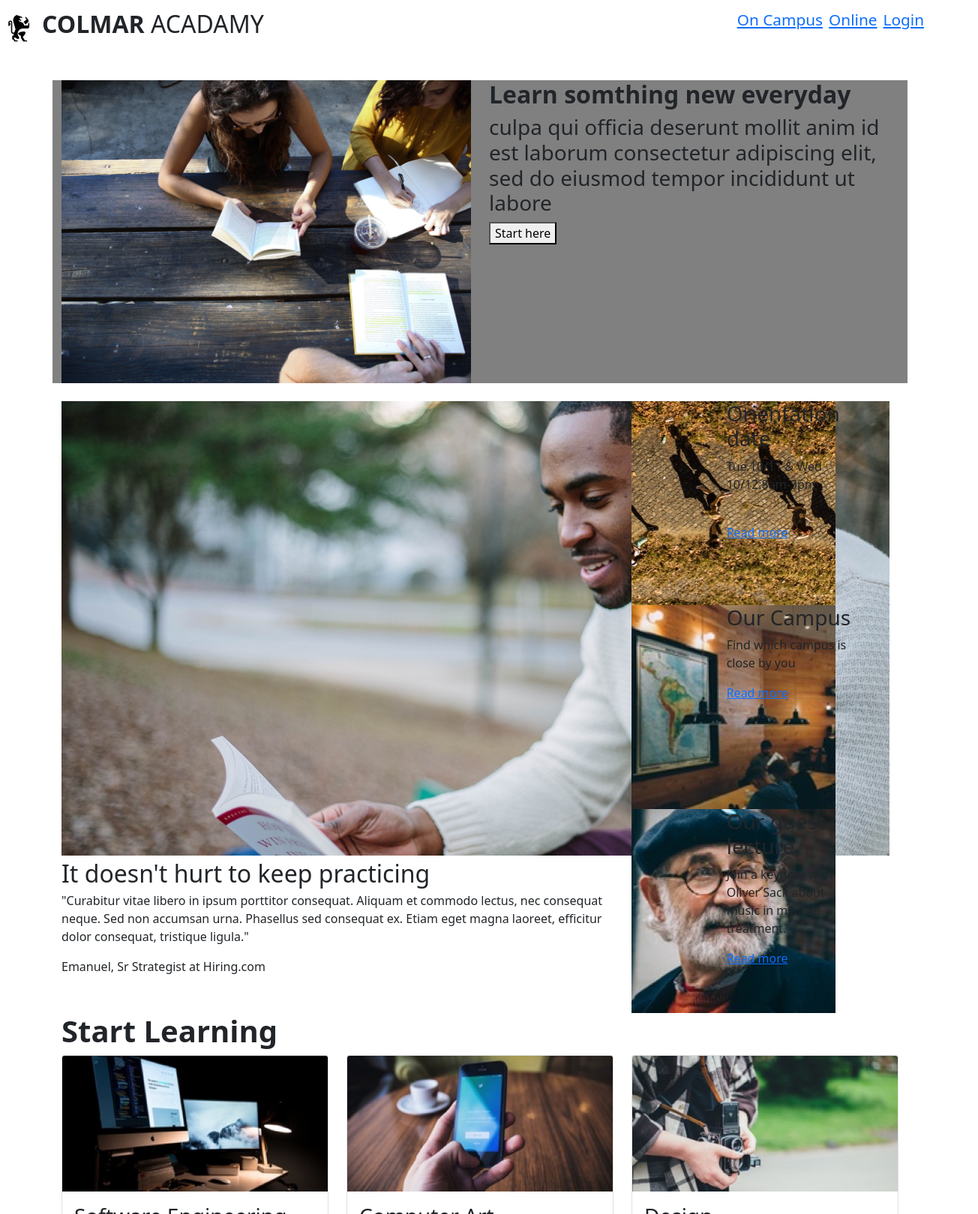
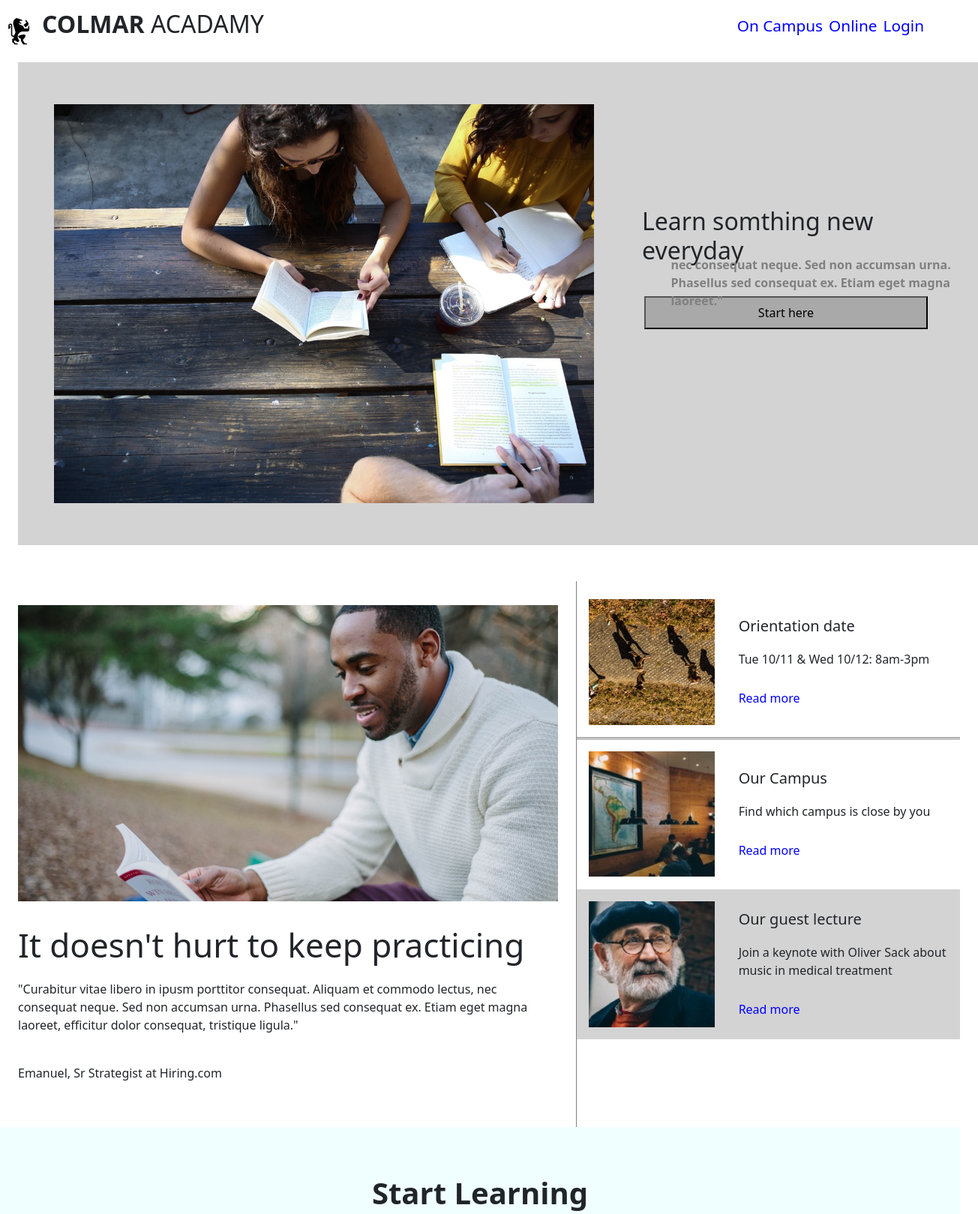
Before and after one commit to nehakhulbe/colmar, a plain HTML site: page index.html in a window 1280 px wide. Shown: the part 5-1624 px from the top of the page at 75% size, 1304 px wide, since content can reach past the window. Drawn offline with nearby package versions, Linux system fonts and the light colour scheme.

Commit message:
updated styling

```diff
--- a/index.html
+++ b/index.html
@@ -9,6 +9,8 @@
   <link rel="stylesheet" href="style.css">
 </head>
 
+
+<!-- navbar-->
 
 <body>
 
@@ -33,70 +35,78 @@
         </ul>
         </nav>
     </header>
-<div class="container mt-5">
-<div class="row">
 
-    <div class="col" style="background-color:gray;">
-        <img src="./images/banner.jpg" alt="Banner" width="100%">
+<!--banner-->
+ <div class="banner">
+     <div class="rows">
+         <div class="column1">
+            <img src="images/banner.jpg" alt="banner" class="banner">
+
 
          </div>
 
-    <div class="col" style="background-color:gray">
-        <h2><strong>Learn somthing new everyday </strong>  </h2>
-        <h3>culpa qui officia deserunt mollit anim id est laborum consectetur adipiscing elit, sed do eiusmod tempor incididunt ut labore</h3>
-        <button>Start here</button>
+         <div class="column2">
+
+            <h2>Learn somthing new everyday</h2>
+            <p>
+              <strong> nec consequat neque. Sed non accumsan urna.
+              Phasellus sed consequat ex. Etiam eget magna laoreet."
+            </strong></p>
+            <br>
+
+            <button class="button1">Start here</button>
+
          </div>
+
+     </div>
+
+ </div>
+ <!--- 2nd container-->
+
+    <div class="info mt-5">
+        <div class="left-info">
+          <img src="images/information-main.jpg" alt="infomain" class="media">
+          <div class="content">
+            <h2>It doesn't hurt to keep practicing</h2>
+            <p>
+              "Curabitur vitae libero in ipusm porttitor consequat. Aliquam et
+              commodo lectus, nec consequat neque. Sed non accumsan urna.
+              Phasellus sed consequat ex. Etiam eget magna laoreet, efficitur
+              dolor consequat, tristique ligula."
+            </p>
+            <p>Emanuel, Sr Strategist at Hiring.com</p>
           </div>
         </div>
 
-<br>
 
 
-
-
-<div class="container">
-    <div class="row">
-        <div class="col-8">
-            <img class="imgwidth" src="./images/information-main.jpg">
-            <div class="fs-2">It doesn't hurt to keep practicing</div>
-            <p>
-                "Curabitur vitae libero in ipsum porttitor consequat. Aliquam et commodo lectus, nec consequat
-                neque.
-                Sed non accumsan urna. Phasellus sed consequat ex. Etiam eget magna laoreet, efficitur dolor
-                consequat, tristique ligula."
-            </p>
-            <span>Emanuel, Sr Strategist at Hiring.com</span>
-        </div>
-        <div class="col-4">
-            <div class="row">
-                <div class="col-4">
-                    <img src="./images/information-orientation.jpg">
-                </div>
-                <div class="col-6">
-                    <h3>Orientation date</h3>
-                    <p>Tue 10/11 &amp; Wed 10/12:8am-3pm</p><br>
+        <div class="right-info">
+          <div class="info-item border1">
+            <img src="images/information-orientation.jpg" class="desktopimage">
+                        <div class="content">
+              <h4>Orientation date</h4>
+              <p>Tue 10/11 &amp; Wed 10/12: 8am-3pm</p>
               <a href="#">Read more</a>
             </div>
           </div>
-            <div class="row">
-                <div class="col-4">
-                    <img src="./images/information-campus.jpg">
-                </div>
-                <div class="col-6">
-                    <h3>Our Campus</h3>
+          <div class="info-item border2">
+            <img src="images/information-campus.jpg" class="desktopimage">
+
+            <div class="content">
+              <h4>Our Campus</h4>
               <p>Find which campus is close by you</p>
               <a href="#">Read more</a>
             </div>
           </div>
-            <div class="row">
-                <div class="col-4">
-                    <img src="./images/information-guest-lecture.jpg">
-                </div>
-                <div class="col-6">
-                    <h3>Our guest lecture</h3>
-                    <p>Join a keynote with Oliver Sack about music in medical treatment.</p>
+          <div class="info-item highlighted">
+
+            <img src="images/information-guest-lecture.jpg" class="desktopimage">
+            <div class="content">
+              <h4>Our guest lecture</h4>
+              <p>
+                Join a keynote with Oliver Sack about music in medical treatment
+              </p>
               <a href="#">Read more</a>
-                </div>
             </div>
           </div>
         </div>
@@ -110,10 +120,10 @@
 
 
 
+    <!--3rd container-->
 
-
-<div class="container">
- <h1><strong> Start Learning</strong></h1>
+<div class="container3">
+ <h1><strong> <center>Start Learning</center></strong></h1>
 <div class="row row-cols-1 row-cols-md-3 g-6">
     <div class="col">
       <div class="card">
@@ -181,45 +191,52 @@
       </div>
     </div>
   </div>
+</div>
 
 
 
-  <div class="container">
-    <h1><strong> Thesis exhibit</strong></h1>
-    <div class="row4-gird-container">
-      <div class="video">
+<div class="container4">
+    <h1><strong ><center> Thesis exhibit</center></strong></h1>
+
+
+     <div class="cards">
+          <div class="leftcol">
+
                 <video controls="">
                   <source src="images/thesis.mp4" type="video/mp4">
                 </video>
-        <div class="left-row4-info">
+                <br>
                 <h3>Reimagine urban</h3>
                 <p><q>uid perspiciatis quibusdam quae impedit consequatur suscipit
                     provident possimus voluptatem.Facere enim ipsum itaque, eaque unde eveniet incidunt dolorem sint
                     cupiditate illum.</q></p>
+
           </div>
-      </div>
-      <div class="row4-grid-child-right">
-        <div class="row4-grid-child row4-first-child">
-          <div class="row4-img-div">
+          <div class="rightcol">
+              <div class="row1">
+                 <div class="col1">
                 <img src="./images/thesis-fisma.jpg" alt="">
                 </div>
-          <div class="right-row4-info">
+
+                  <div class="col2">
                 <h3>Figma: Design and prototype</h3>
                 <p>Designers showcare of new protoype product</p>
               </div>
+
               </div>
-        <div class="row4-grid-child row4-second-child">
-          <div class="row4-img-div">
+
+              <div class="row2">
+          <div class="col1">
             <img src="./images/thesis-now-and-then.jpg" alt="">
           </div>
-          <div class="right-row4-info">
+          <div class="col2">
+
             <h3>Now and then</h3>
             <p>Reaserch study about New York</p>
             </div>
           </div>
         </div>
+
   </div>
-</div>>
-
 </body>
 </html>
--- a/style.css
+++ b/style.css
@@ -83,14 +83,370 @@
   }
 
 
-  /* Ipad Screen Size */
-  @media only screen and (min-width: 768px) and (max-width:1024px) {
+  /*   first container*/
 
-    .nav-items li {
-      font-size: 1rem;
+  .rows{
+      width:100%;
+      display:flex;
+  }
+
+  .column1{
+    width:60%;
+    display: inline-flex;
+    flex-direction: column;
+    padding: 32px 24px 32px 24px ;
+    ;
+}
+.column2{
+    width:40%;
+    display: inline-flex;
+    flex-direction: column;
+    position:relative;
+    text-align: left;
+    align-items:flex-start;
+
+
+
+}
+
+.column2 h2{
+
+
+    position: absolute;
+
+
+
+
+
+    top:30%;
+    width: 65%;
+    text-align: left;
+    margin: 0;
+    margin-left: 2em;
+
+}
+
+
+.column2 p{
+    margin: 0;
+    position: absolute;
+    top: 40%;
+    left: 20%;
+    color: gray;
+}
+
+button{
+    margin:auto;
+    display:block;
+    padding:8px 150px;
+    background-color: darkgray;
+
+
+}
+
+
+/* banner */
+
+.banner{
+    background-color: lightgray;
+    width:100%;
+    margin:24px;
+}
+
+
+  .info {
+    display: flex;
+    width: 100%;
+}
+.left-info {
+    display: inline-flex;
+    flex-direction: column;
+    width: 60%;
+    padding: 2em 1.5em;
+}
+* {
+    box-sizing: border-box;
+    margin: 0;
+    padding: 0;
+}
+
+.right-info {
+    width: 40%;
+    border-left: 1px solid grey;
+    padding-top: 0.5em;
+}
+* {
+    box-sizing: border-box;
+    margin: 0;
+    padding: 0;
+}
+
+div {
+    display: block;
+}
+
+
+
+/*   */
+
+.info {
+    display: flex;
+    width: 100%;
+  }
+
+  .left-info {
+    display: inline-flex;
+    flex-direction: column;
+    width: 60%;
+    padding: 2em 1.5em;
+  }
+
+  .left-info .media {
+    padding-bottom: 2em;
+  }
+
+  .content h2 {
+    font-size: 2.75em;
+  }
+
+  .content p {
+    padding-top: 0.75em;
+    padding-bottom: 0.75em;
+  }
+
+  .right-info {
+    width: 40%;
+    border-left: 1px solid grey;
+    padding-top: 0.5em;
+  }
+
+  .info-item {
+    width: 100%;
+    padding: 1em;
+    display: inline-flex;
+    margin-bottom: 1px;
+  }
+
+  .border1 {
+    border-bottom: 1px solid grey;
+  }
+  .border2 {
+    border-top: 1px solid grey;
+  }
+
+  .info-item .desktopimage {
+    height: auto;
+    width: 35%;
+  }
+
+  .info-item .mobileimage {
+    display: none;
+  }
+
+  .info-item .content {
+    width: 65%;
+    text-align: left;
+    margin: auto;
+    margin-left: 2em;
+  }
+
+  .content h4 {
+    font-size: 1.25em;
+  }
+
+  a {
+    text-decoration: none;
+    margin-top: 0.5em;
+    color: blue;
+  }
+
+  .highlighted {
+    background-color: lightgrey;
+  }
+
+  @media only screen and (max-width: 872px) {
+    .left-info {
+      display: none;
     }
 
-    .nav-items {
-      gap: 0.15rem;
+    .right-info {
+      width: 100%;
+    }
+
+    .info {
+      border-bottom: 1px solid grey;
+    }
+
+    .info-item .mobileimage {
+      display: block;
+      width: 100%;
+    }
+
+    .info-item .desktopimage {
+      display: none;
+    }
+
+    .info-item {
+      flex-direction: column;
+    }
+
+    .info-item .content {
+      width: 100%;
+      text-align: left;
+      margin: 0;
+      padding-left: 0;
+    }
+    .highlighted {
+      background-color: white;
+    }
+    .border1 {
+      border: none;
+    }
+    .border2 {
+      border: none;
     }
   }
+
+  /*learning info*/
+  .learning-info {
+    padding: 2em 3.5em 1em 3.5em;
+    background-color: lightgrey;
+  }
+
+  .learning-info h2 {
+    font-size: 2.75em;
+    text-align: center;
+    padding-bottom: 1em;
+    padding-top: 2em;
+  }
+
+  .mobile-info {
+    display: none;
+  }
+
+  @media only screen and (max-width: 872px) {
+    .learning-info .courses-info {
+      display: none;
+    }
+
+    .course-content p {
+      padding-top: 0.5em;
+    }
+
+    .learning-info {
+      background-color: white;
+      width: 100%;
+      padding: 0;
+    }
+
+    .mobile-info {
+      display: block;
+      padding: 2em 3.5em 1em 3.5em;
+      border-bottom: 1px solid grey;
+    }
+
+    .media {
+      display: block;
+    }
+
+    .mobile-info ul {
+      list-style: none;
+    }
+
+    .mobile-info li {
+      background-color: lightgrey;
+    }
+
+    .mobile-info h3 {
+      font-size: 1.5em;
+      padding: 2em;
+      margin: 0.5em;
+    }
+  }
+
+
+/* third container*/
+
+
+.container3 {
+    background-color: azure;
+    padding: 32px 72px;
+
+}
+
+.container3 h1{
+  margin-top: 32px;
+
+}
+
+
+
+/*  last */
+
+
+
+ .container4 .cards {
+
+    display: flex;
+      width: 100%;
+    justify-content:space-around;
+    margin: 24px;
+
+  }
+
+
+  .leftcol
+{
+    display:inline-flex;
+    flex-direction: column;
+    width: 60%;
+    padding: 24px;
+
+}
+  .rightcol {
+    display:inline-flex;
+    flex-direction: column;
+    width: 40%;
+
+  }
+
+
+  .rightcol row1 {
+
+
+    background-color: lightgray;
+
+    overflow: hidden;
+
+}
+
+.col1 {
+    overflow: hidden;
+    float:left;
+    padding:16px;
+    width: 35%;
+
+
+}
+
+.col2 {
+    float: right;
+  margin-top: auto;
+max-width: 65%;
+
+}
+
+.container h1{
+  text-align: center;
+}
+
+
+.container4{
+    background-color: ;
+}
+
+
+.info mt-5 {
+
+
+}
```
Lines whose indentation alone changed are shown as unchanged.
